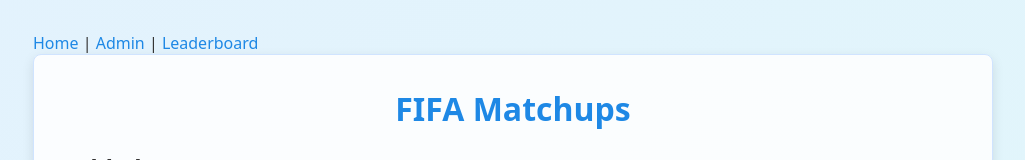
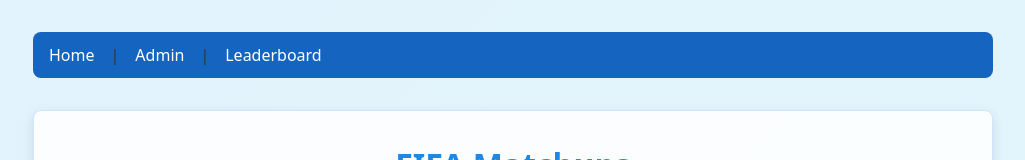
Before and after one commit to SeyyidOS/FifaMatchups, a React (Vite) app: page / in a window 1280 px wide. Shown: the top 160 px of the page, without its empty margins (127-1152 px from the left). Built offline with nearby package versions, Linux system fonts and the light colour scheme; no server answers.

Commit message:
Enhance styling

```diff
--- a/src/AdminPage.jsx
+++ b/src/AdminPage.jsx
@@ -21,7 +21,9 @@
         {players.map((p) => (
           <li key={p.id}>
             {p.id}: {p.username}{' '}
-            <button onClick={() => deletePlayer(p.id)}>Delete</button>
+            <button className="danger" onClick={() => deletePlayer(p.id)}>
+              Delete
+            </button>
           </li>
         ))}
       </ul>
@@ -30,7 +32,9 @@
         {matches.map((m) => (
           <li key={m.id}>
             {m.team_a_club.name} vs {m.team_b_club.name}{' '}
-            <button onClick={() => deleteMatch(m.id)}>Delete</button>
+            <button className="danger" onClick={() => deleteMatch(m.id)}>
+              Delete
+            </button>
           </li>
         ))}
       </ul>
--- a/src/App.css
+++ b/src/App.css
@@ -4,6 +4,25 @@
   border-radius: 8px;
   box-shadow: 0 4px 12px rgba(0, 0, 0, 0.1);
   border: 1px solid #d0e4ff;
+}
+
+nav {
+  display: flex;
+  gap: 1rem;
+  background: #1565c0;
+  padding: 0.75rem 1rem;
+  border-radius: 8px;
+  margin-bottom: 2rem;
+}
+
+nav a {
+  color: #fff;
+  font-weight: 500;
+}
+
+nav a:hover {
+  text-decoration: underline;
+  color: #cfe2ff;
 }
 
 h1 {
@@ -51,6 +70,14 @@
 
 button:hover {
   background-color: #1565c0;
+}
+
+button.danger {
+  background-color: #e53935;
+}
+
+button.danger:hover {
+  background-color: #b71c1c;
 }
 
 ul {
@@ -128,3 +155,11 @@
 .leaderboard-table th {
   background: #f0f7ff;
 }
+
+.leaderboard-table tbody tr:nth-child(odd) {
+  background: #f9fbff;
+}
+
+.leaderboard-table tbody tr:hover {
+  background: #eef3ff;
+}
```
